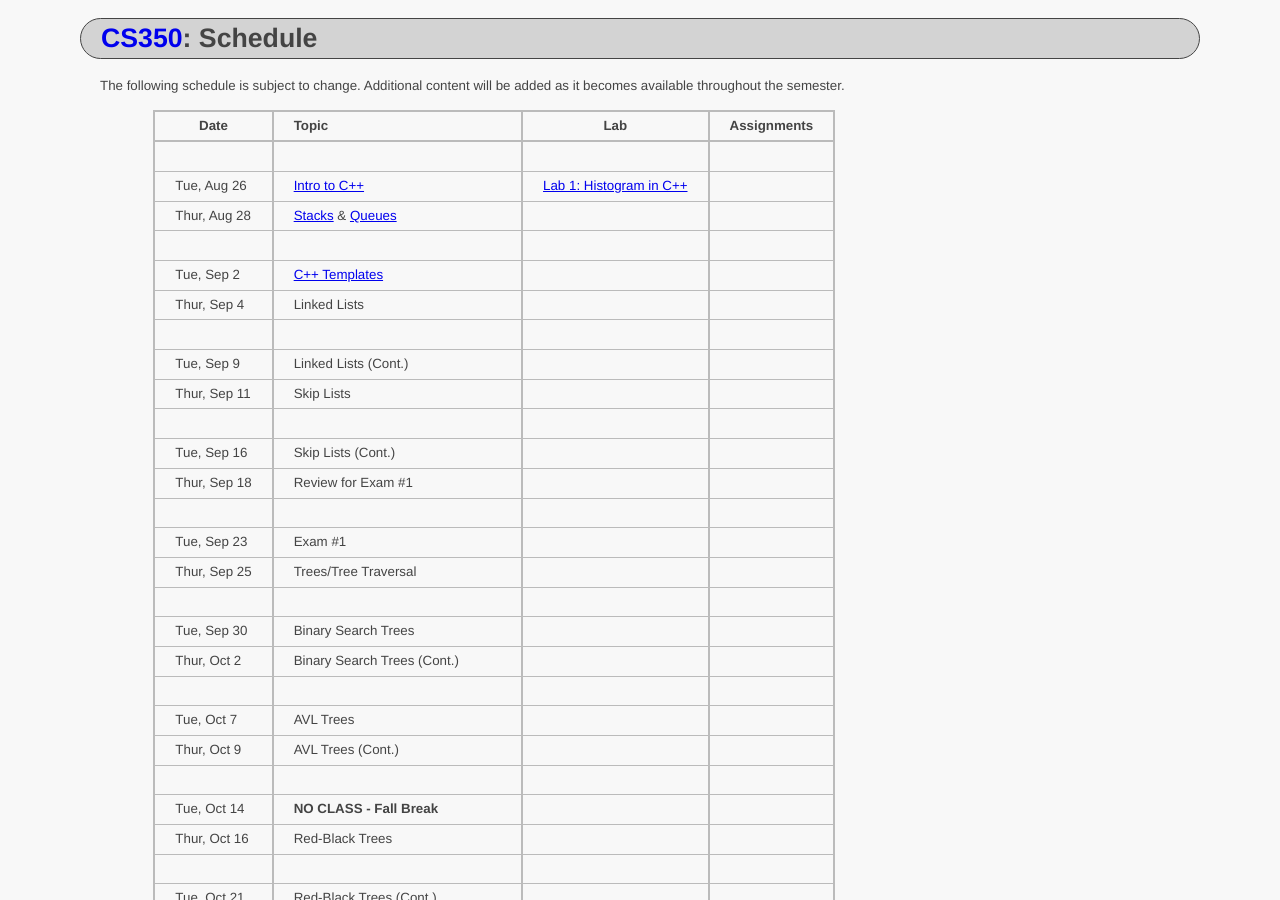
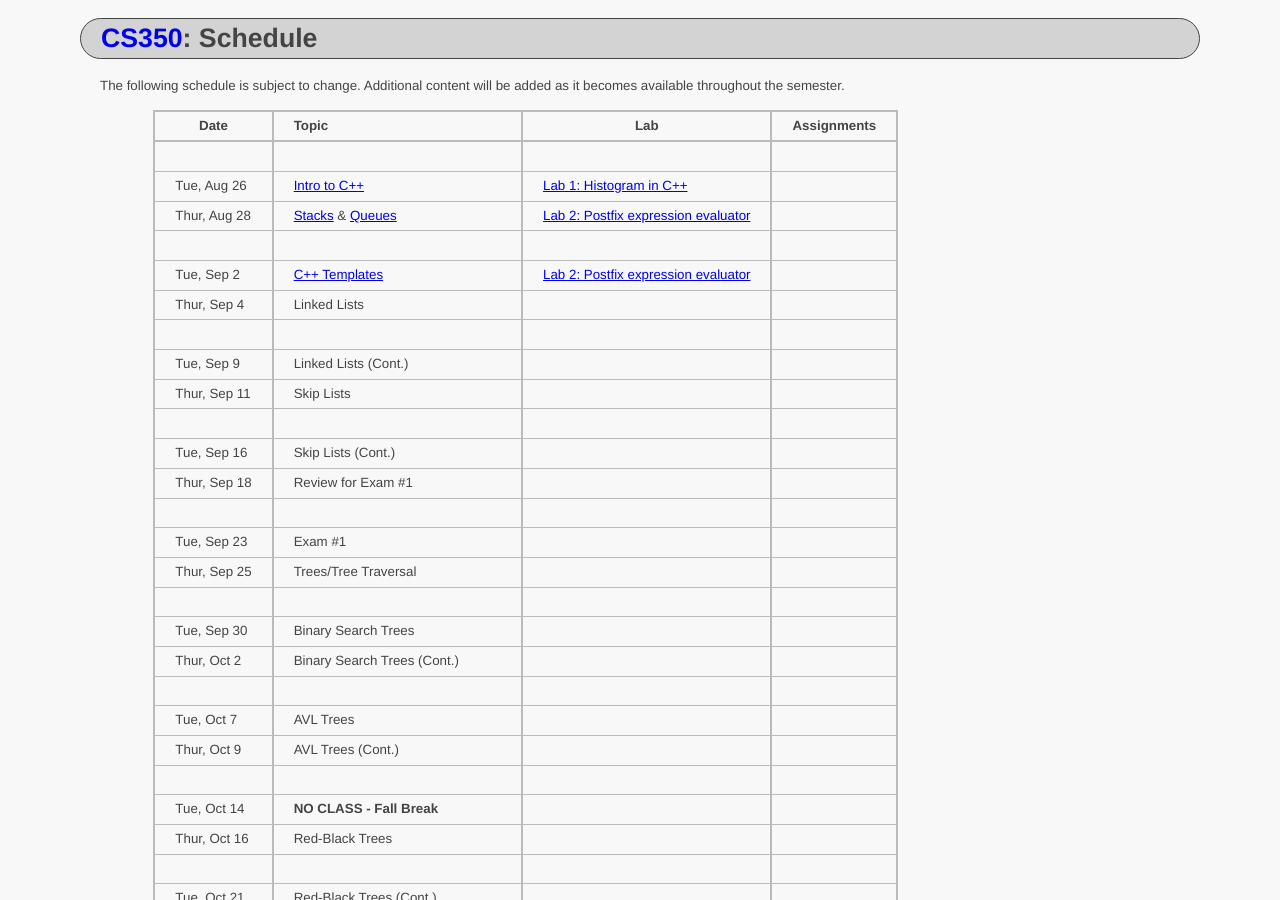
Before and after one commit to ycpcs/cs350-fall2014, a Jekyll site: the page built from schedule.md, in a window 1280 px wide and 900 px high. Built offline with Jekyll 4.4.1, drawn with Linux system fonts in a browser that asks for light colours; Markdown is read by kramdown in place of the engine named in the settings.

Commit message:
posted lab02

```diff
--- a/schedule.md
+++ b/schedule.md
@@ -12,9 +12,9 @@ Additional content will be added as it becomes available throughout the semester
 >| ---------------|:-----------------------------------------------|-----------------------------------------------|-----------------------------------|
 >||||
 >| Tue, Aug 26    |  [Intro to C++](lectures/intro_to_C++.html)    |  [Lab 1: Histogram in C++](labs/lab01.html)   |                                   |
->| Thur, Aug 28   |  [Stacks](lectures/Stacks_lecture.pdf) & [Queues](lectures/Queues_lecture.pdf)  |                                               |                                   |
+>| Thur, Aug 28   |  [Stacks](lectures/Stacks_lecture.pdf) & [Queues](lectures/Queues_lecture.pdf)  |  [Lab 2: Postfix expression evaluator](labs/lab02.html)  |                                   |
 >||||
->| Tue, Sep 2     |  [C++ Templates](lectures/C++_templates.html)  |                                               |                                   |
+>| Tue, Sep 2     |  [C++ Templates](lectures/C++_templates.html)  |  [Lab 2: Postfix expression evaluator](labs/lab02.html)   |                                   |
 >| Thur, Sep 4    |  Linked Lists                                  |                                               |                                   |
 >||||
 >| Tue, Sep 9     |  Linked Lists (Cont.)                          |                                               |                                   |
```
